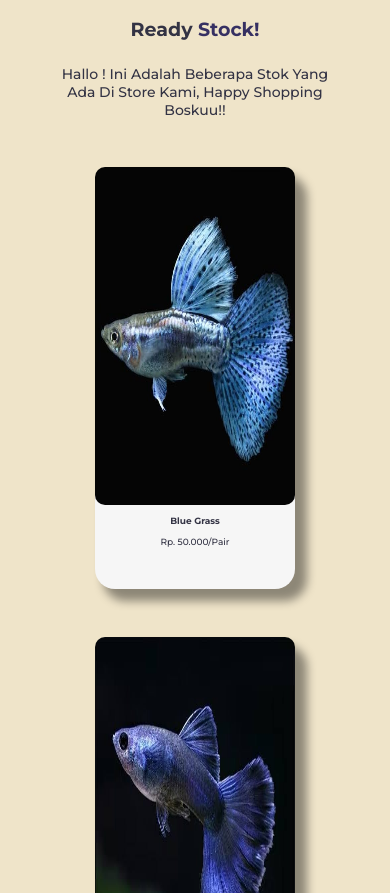
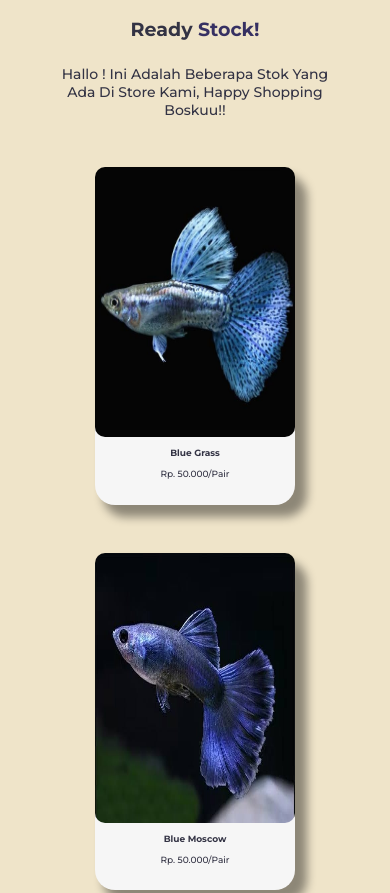
Before and after one commit to athararyasatya/my-web-1, a plain HTML site: page index.html in a window 390 px wide. Shown: the part 2300-3193 px from the top of the page. Drawn offline with nearby package versions, Linux system fonts and the light colour scheme.

Commit message:
aw commit

```diff
--- a/style.css
+++ b/style.css
@@ -1080,8 +1080,8 @@ footer a {
     }
 
     .card{
-        min-height: 50vh;
-        max-width: 90vh;
+        min-height: 40vh;
+        max-width: 95vh;
     }
     .card img {
         border-radius: 10px;
```
